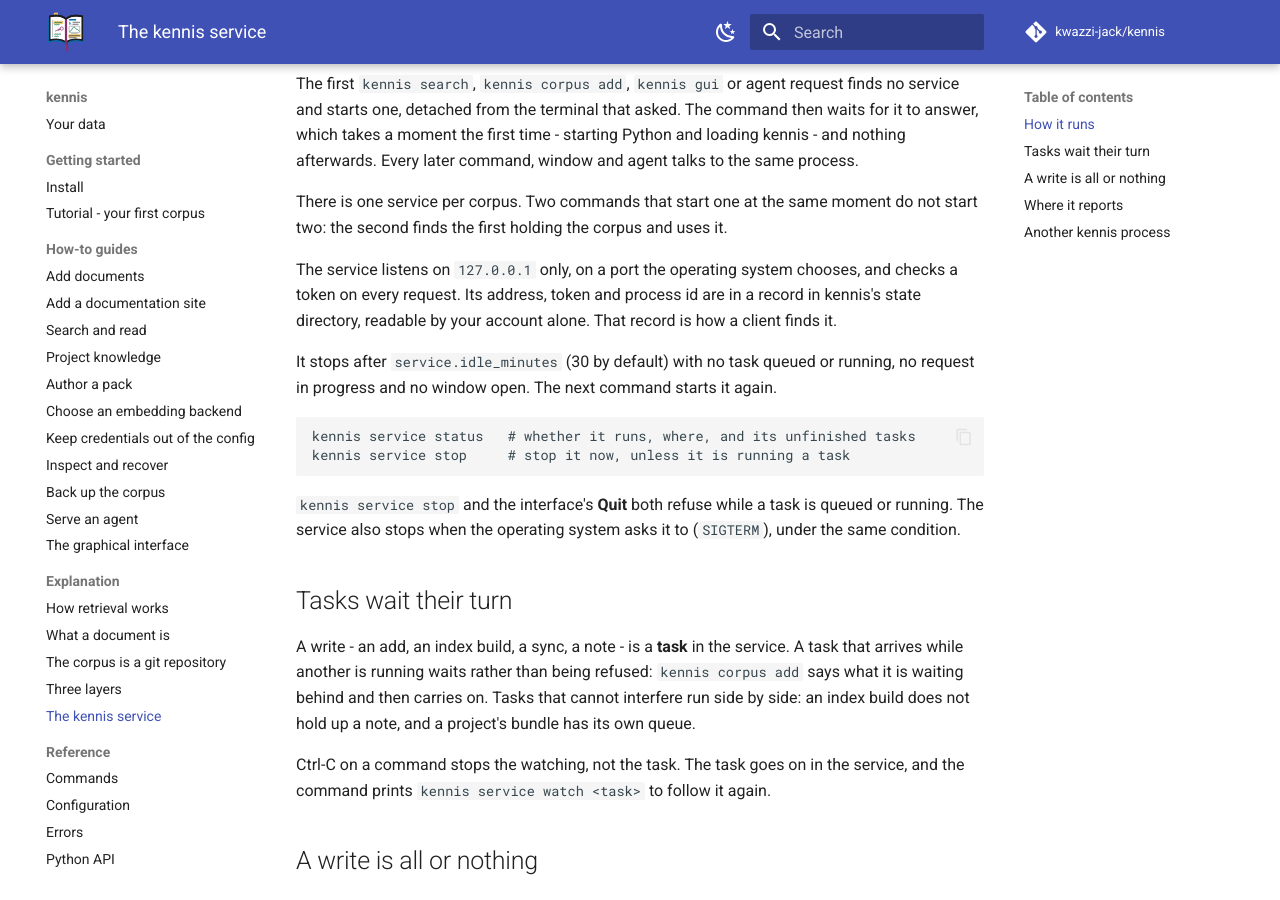
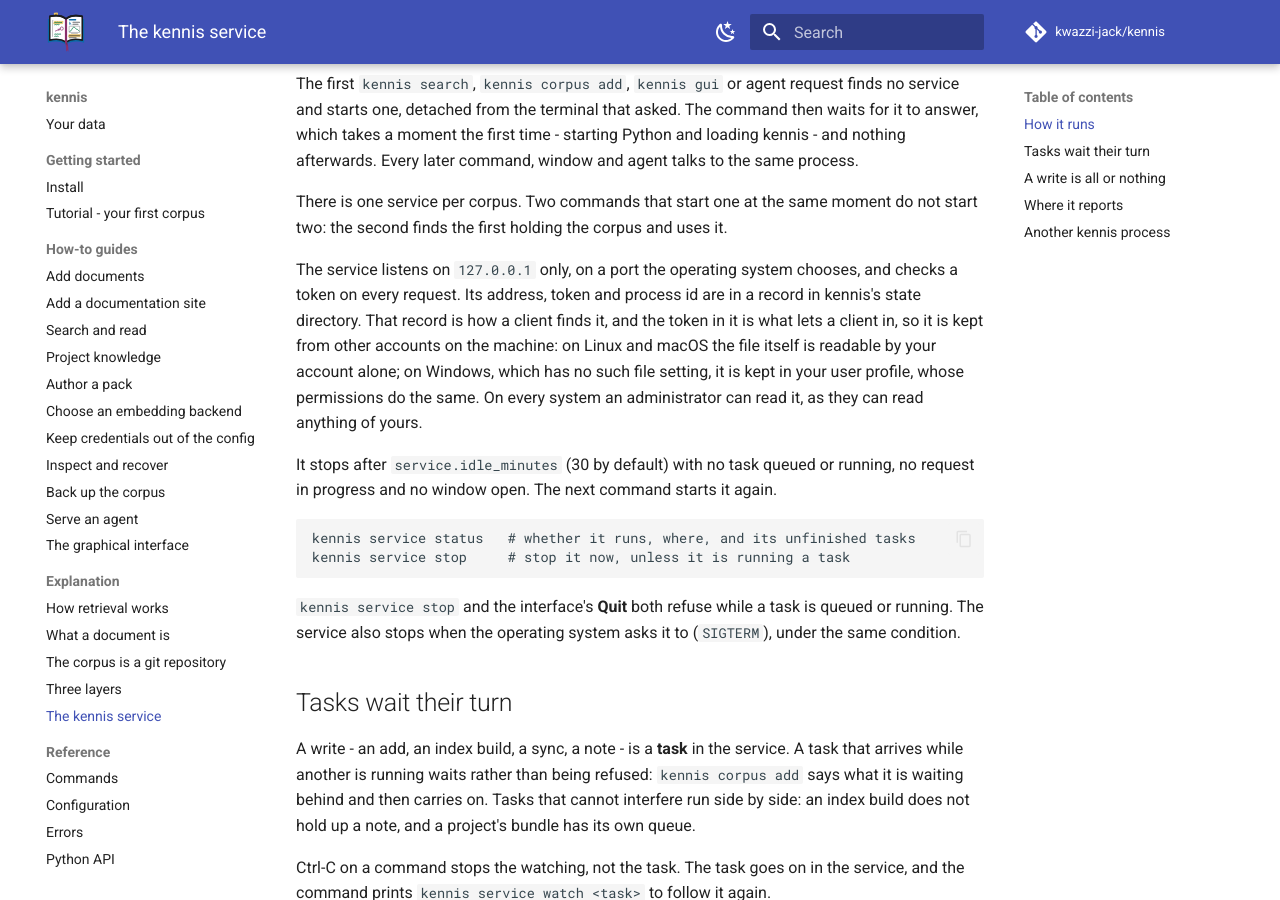
Before and after one commit to kwazzi-jack/kennis, an MkDocs documentation site: the page built from docs/explanation/service.md, in a window 1280 px wide and 900 px high, scrolled down 318 px. Built offline with MkDocs 1.6.1 and Material for MkDocs 9.7.7, drawn with Linux system fonts in a browser that asks for light colours; comment, search, counter and statistics services are not loaded.

```diff
--- a/docs/explanation/service.md
+++ b/docs/explanation/service.md
@@ -20,8 +20,13 @@
 
 The service listens on `127.0.0.1` only, on a port the operating system
 chooses, and checks a token on every request. Its address, token and
-process id are in a record in kennis's state directory, readable by your
-account alone. That record is how a client finds it.
+process id are in a record in kennis's state directory. That record is how
+a client finds it, and the token in it is what lets a client in, so it is
+kept from other accounts on the machine: on Linux and macOS the file itself
+is readable by your account alone; on Windows, which has no such file
+setting, it is kept in your user profile, whose permissions do the same.
+On every system an administrator can read it, as they can read anything of
+yours.
 
 It stops after `service.idle_minutes` (30 by default) with no task queued
 or running, no request in progress and no window open. The next command
```
Also changed, not shown: .pre-commit-config.yaml (+12 -0 lines), 4 other files.
